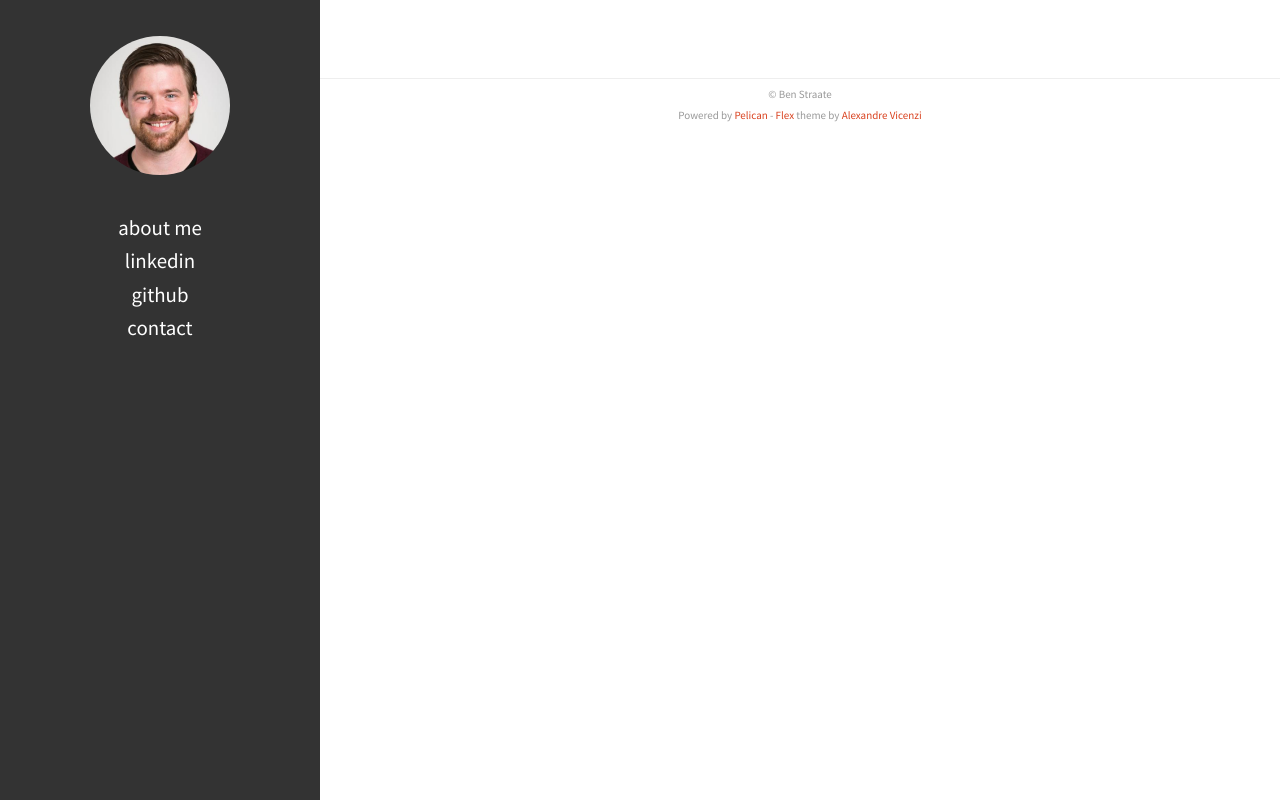
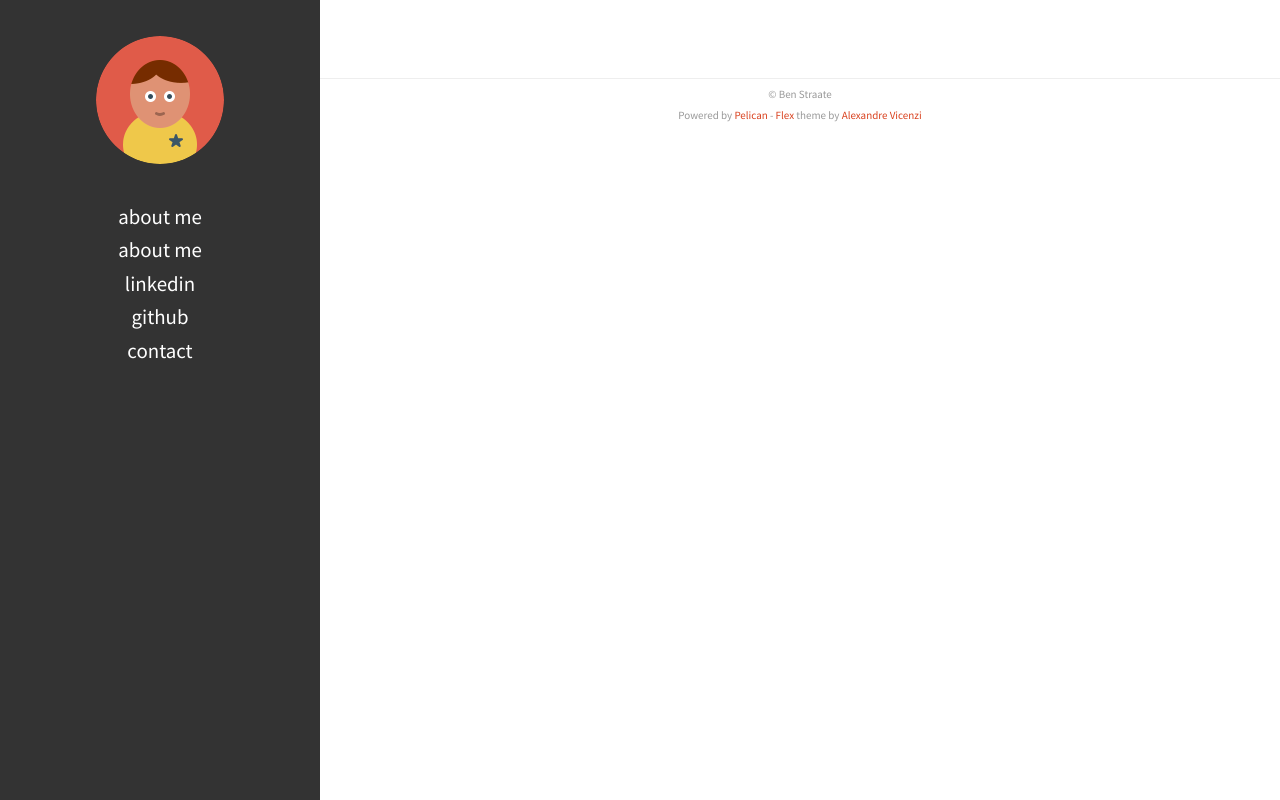
Before and after one commit to bstraa/bstraa.github.io, a plain HTML site: page index.html in a window 1280 px wide. Drawn offline with Linux system fonts and the light colour scheme.

Commit message:
after pelican content

```diff
--- a/index.html
+++ b/index.html
@@ -36,13 +36,15 @@
   <aside>
     <div>
       <a href="https://bstraa.github.io">
-        <img src="https://bstraa.github.io/images/me.png" alt="" title="">
+        <img src="https://bstraa.github.io/theme/img/profile.png" alt="" title="">
       </a>
       <h1><a href="https://bstraa.github.io"></a></h1>
 
 
       <nav>
         <ul class="list">
+          <li><a href="https://bstraa.github.io/pages/about-me.html#about-me">About Me</a></li>
+
           <li><a href="https://bstraa.github.io/pages/about-me.html" target="_blank">About Me</a></li>
           <li><a href="https://www.linkedin.com/in/benstraate" target="_blank">LinkedIn</a></li>
           <li><a href="https://github.com/bstraa" target="_blank">Github</a></li>
```
